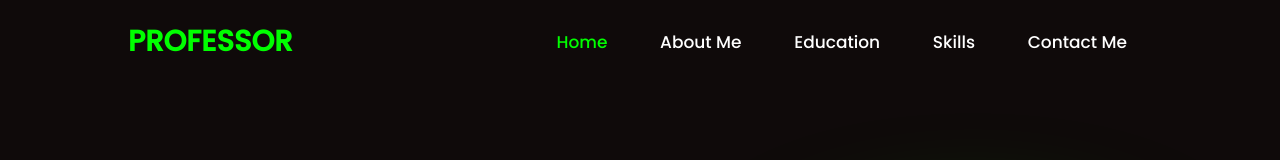
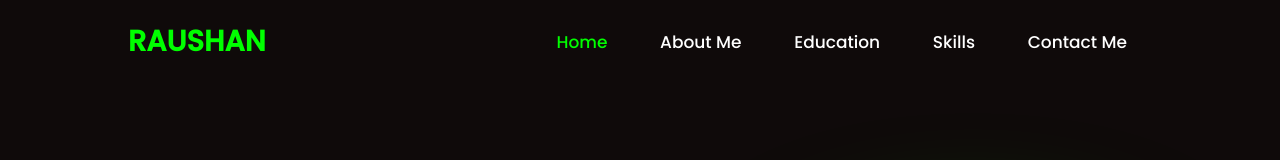
Before and after one commit to Raushansaini7970/Raushan-kumar, a plain HTML site: page index.html in a window 1280 px wide. Shown: the top 160 px of the page. Drawn offline with nearby package versions, Linux system fonts and the light colour scheme.

Commit message:
Add files via upload

```diff
--- a/index.html
+++ b/index.html
@@ -12,7 +12,7 @@
 <body>
     <!-- *************************Navbar************************* -->
     <header class="header">
-        <a href="#" class="logo">PROFESSOR </a>
+        <a href="#" class="logo">RAUSHAN </a>
         <i class='bx bx-menu' id="menu" style='color:#ffffff'></i>
         <nav class="navbar">
             <a href="#home" style="--vlr:1" class="active">Home</a>
```
